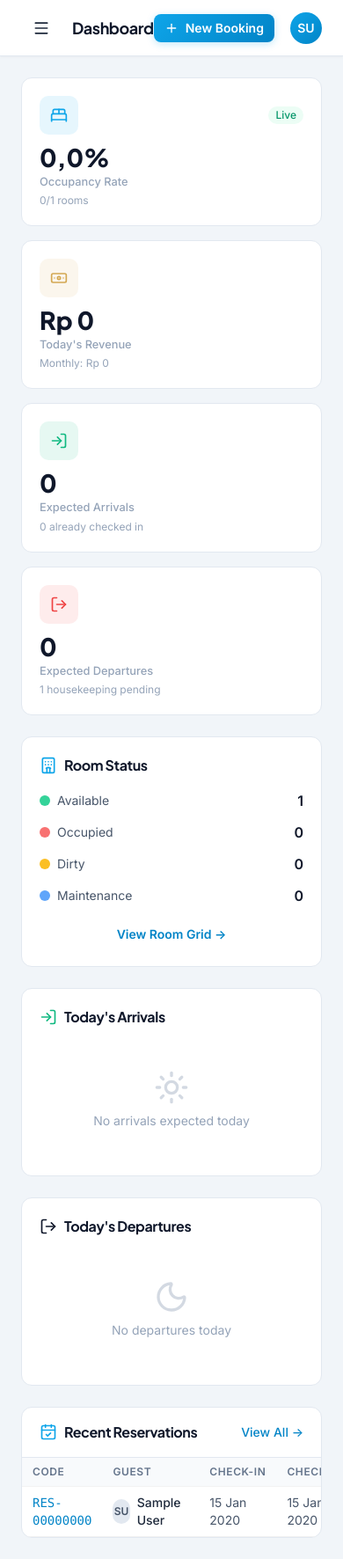
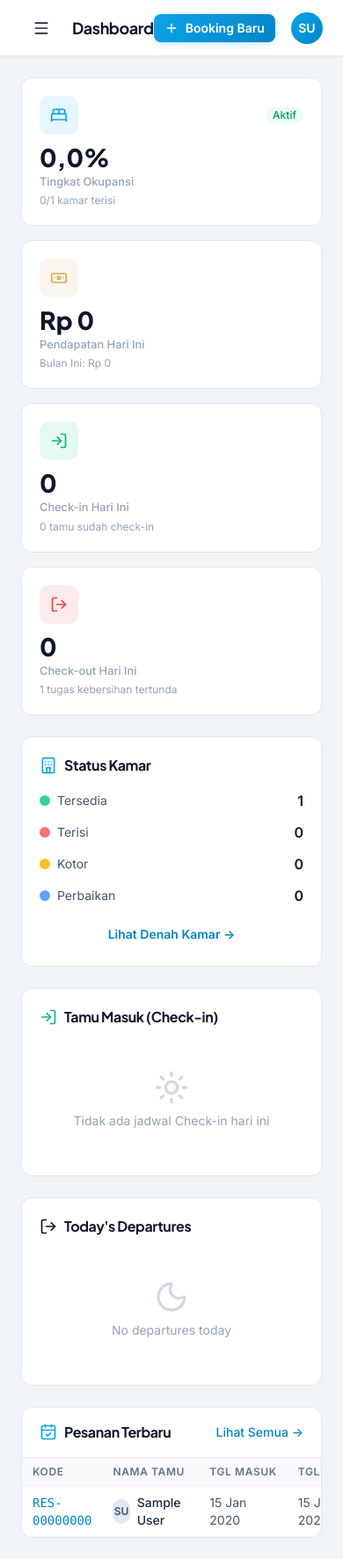
Before and after one commit to awangsuryarmdhn/hotelku, a Django app: page / in a window 390 px wide. Shown: the whole page at 88% size. Run offline with Django 5.2, Linux system fonts and the light colour scheme; a user stored in the database is signed in; tables that the repository leaves empty hold one stand-in row (values such as "Sample post"); some libraries are stand-ins or nearby versions.

Commit message:
Precise manual indonesian UI translation and fix CSS tablet rendering bug

```diff
--- a/static/css/app.css
+++ b/static/css/app.css
@@ -406,20 +406,12 @@ h1, h2, h3, h4, h5, h6,
 }
 
 /* ── Responsive ──────────────────────────────── */
-@media (max-width: 1024px) {
-    .sidebar { width: var(--sidebar-collapsed); }
-    .sidebar .sidebar-brand-text,
-    .sidebar .sidebar-brand-sub,
-    .sidebar .sidebar-section-title,
-    .sidebar .sidebar-link span { display: none; }
-    .main-content { margin-left: var(--sidebar-collapsed); }
-}
-
 @media (max-width: 768px) {
     .sidebar { transform: translateX(-100%); width: var(--sidebar-width); }
     .sidebar.open { transform: translateX(0); }
     .main-content { margin-left: 0; }
 }
+
 
 /* ── POS Terminal ────────────────────────────── */
 .pos-item-card {
--- a/templates/base.html
+++ b/templates/base.html
@@ -53,61 +53,61 @@
         <nav class="sidebar-nav">
             <!-- Overview -->
             <div class="sidebar-section">
-                <div class="sidebar-section-title">Overview</div>
+                <div class="sidebar-section-title">Gambaran Umum</div>
                 <a href="{% url 'dashboard:index' %}" class="sidebar-link {% active_nav request '^/$' %}">
                     <i data-lucide="layout-dashboard"></i>
-                    <span>Dashboard</span>
+                    <span>Beranda</span>
                 </a>
             </div>
 
             <!-- Operations -->
             <div class="sidebar-section">
-                <div class="sidebar-section-title">Operations</div>
+                <div class="sidebar-section-title">Operasional</div>
                 <a href="{% url 'frontdesk:board' %}" class="sidebar-link {% active_nav request 'frontdesk' %}">
                     <i data-lucide="concierge-bell"></i>
-                    <span>Front Desk</span>
+                    <span>Resepsionis</span>
                 </a>
                 <a href="{% url 'reservations:list' %}" class="sidebar-link {% active_nav request 'reservations' %}">
                     <i data-lucide="calendar-check"></i>
-                    <span>Reservations</span>
+                    <span>Reservasi</span>
                 </a>
                 <a href="{% url 'rooms:list' %}" class="sidebar-link {% active_nav request 'rooms' %}">
                     <i data-lucide="bed-double"></i>
-                    <span>Rooms</span>
+                    <span>Kamar</span>
                 </a>
                 <a href="{% url 'guests:list' %}" class="sidebar-link {% active_nav request 'guests' %}">
                     <i data-lucide="users"></i>
-                    <span>Guests</span>
+                    <span>Data Tamu</span>
                 </a>
             </div>
 
             <!-- Services -->
             <div class="sidebar-section">
-                <div class="sidebar-section-title">Services</div>
+                <div class="sidebar-section-title">Layanan</div>
                 <a href="{% url 'housekeeping:board' %}" class="sidebar-link {% active_nav request 'housekeeping' %}">
                     <i data-lucide="sparkles"></i>
-                    <span>Housekeeping</span>
+                    <span>Tata Graha</span>
                 </a>
                 <a href="{% url 'billing:list' %}" class="sidebar-link {% active_nav request 'billing' %}">
                     <i data-lucide="receipt"></i>
-                    <span>Billing</span>
+                    <span>Tagihan & Invoice</span>
                 </a>
                 <a href="{% url 'pos:terminal' %}" class="sidebar-link {% active_nav request 'pos' %}">
                     <i data-lucide="utensils-crossed"></i>
-                    <span>POS Terminal</span>
+                    <span>Kasir (F&B)</span>
                 </a>
                 <a href="{% url 'inventory:list' %}" class="sidebar-link {% active_nav request 'inventory' %}">
                     <i data-lucide="package"></i>
-                    <span>Inventory</span>
+                    <span>Inventaris</span>
                 </a>
             </div>
 
             <!-- Insights -->
             <div class="sidebar-section">
-                <div class="sidebar-section-title">Insights</div>
+                <div class="sidebar-section-title">Manajemen</div>
                 <a href="{% url 'reports:index' %}" class="sidebar-link {% active_nav request 'reports' %}">
                     <i data-lucide="bar-chart-3"></i>
-                    <span>Reports</span>
+                    <span>Laporan Analisis</span>
                 </a>
             </div>
         </nav>
@@ -141,14 +141,14 @@
                             <span class="text-slate-900 font-semibold">{{ user.display_name }}</span>
                             <span class="text-xs text-slate-500">{{ user.role|title }}</span>
                         </li>
-                        <li><a href="{% url 'accounts:profile' %}"><i data-lucide="user" class="w-4 h-4"></i> Profile</a></li>
-                        <li><a href="{% url 'admin:index' %}" target="_blank"><i data-lucide="settings" class="w-4 h-4"></i> Admin Panel</a></li>
+                        <li><a href="{% url 'accounts:profile' %}"><i data-lucide="user" class="w-4 h-4"></i> Profil Saya</a></li>
+                        <li><a href="{% url 'admin:index' %}" target="_blank"><i data-lucide="settings" class="w-4 h-4"></i> Konfigurasi Sistem</a></li>
                         <div class="divider my-1"></div>
                         <li>
                             <form method="post" action="{% url 'accounts:logout' %}">
                                 {% csrf_token %}
                                 <button type="submit" class="w-full text-left text-red-600">
-                                    <i data-lucide="log-out" class="w-4 h-4"></i> Sign Out
+                                    <i data-lucide="log-out" class="w-4 h-4"></i> Keluar
                                 </button>
                             </form>
                         </li>
--- a/templates/dashboard/index.html
+++ b/templates/dashboard/index.html
@@ -7,7 +7,7 @@
 
 {% block page_actions %}
 <a href="{% url 'reservations:create' %}" class="btn btn-manta btn-sm gap-2 rounded-lg">
-    <i data-lucide="plus" class="w-4 h-4"></i> New Booking
+    <i data-lucide="plus" class="w-4 h-4"></i> Booking Baru
 </a>
 {% endblock %}
 
@@ -20,11 +20,11 @@
             <div class="stat-card-icon teal">
                 <i data-lucide="bed-double" class="w-5 h-5"></i>
             </div>
-            <span class="text-xs font-medium text-emerald-600 bg-emerald-50 px-2 py-0.5 rounded-full">Live</span>
+            <span class="text-xs font-medium text-emerald-600 bg-emerald-50 px-2 py-0.5 rounded-full">Aktif</span>
         </div>
         <div class="stat-card-value">{{ occupancy_rate }}%</div>
-        <div class="stat-card-label">Occupancy Rate</div>
-        <div class="text-xs text-slate-400 mt-1">{{ occupied_rooms }}/{{ total_rooms }} rooms</div>
+        <div class="stat-card-label">Tingkat Okupansi</div>
+        <div class="text-xs text-slate-400 mt-1">{{ occupied_rooms }}/{{ total_rooms }} kamar terisi</div>
     </div>
 
     <!-- Today's Revenue -->
@@ -35,8 +35,8 @@
             </div>
         </div>
         <div class="stat-card-value">{{ todays_revenue|idr }}</div>
-        <div class="stat-card-label">Today's Revenue</div>
-        <div class="text-xs text-slate-400 mt-1">Monthly: {{ monthly_revenue|idr }}</div>
+        <div class="stat-card-label">Pendapatan Hari Ini</div>
+        <div class="text-xs text-slate-400 mt-1">Bulan Ini: {{ monthly_revenue|idr }}</div>
     </div>
 
     <!-- Arrivals -->
@@ -47,8 +47,8 @@
             </div>
         </div>
         <div class="stat-card-value">{{ todays_arrivals }}</div>
-        <div class="stat-card-label">Expected Arrivals</div>
-        <div class="text-xs text-slate-400 mt-1">{{ todays_checkins }} already checked in</div>
+        <div class="stat-card-label">Check-in Hari Ini</div>
+        <div class="text-xs text-slate-400 mt-1">{{ todays_checkins }} tamu sudah check-in</div>
     </div>
 
     <!-- Departures -->
@@ -59,8 +59,8 @@
             </div>
         </div>
         <div class="stat-card-value">{{ todays_departures }}</div>
-        <div class="stat-card-label">Expected Departures</div>
-        <div class="text-xs text-slate-400 mt-1">{{ pending_tasks }} housekeeping pending</div>
+        <div class="stat-card-label">Check-out Hari Ini</div>
+        <div class="text-xs text-slate-400 mt-1">{{ pending_tasks }} tugas kebersihan tertunda</div>
     </div>
 </div>
 
@@ -70,40 +70,40 @@
     <div class="bg-white rounded-xl border border-slate-200 p-5">
         <h3 class="font-heading font-bold text-slate-900 mb-4 flex items-center gap-2">
             <i data-lucide="hotel" class="w-5 h-5 text-sky-500"></i>
-            Room Status
+            Status Kamar
         </h3>
         <div class="space-y-3">
             <div class="flex items-center justify-between">
                 <div class="flex items-center gap-2">
                     <div class="w-3 h-3 rounded-full bg-emerald-400"></div>
-                    <span class="text-sm text-slate-600">Available</span>
+                    <span class="text-sm text-slate-600">Tersedia</span>
                 </div>
                 <span class="font-bold text-slate-900">{{ available_rooms }}</span>
             </div>
             <div class="flex items-center justify-between">
                 <div class="flex items-center gap-2">
                     <div class="w-3 h-3 rounded-full bg-red-400"></div>
-                    <span class="text-sm text-slate-600">Occupied</span>
+                    <span class="text-sm text-slate-600">Terisi</span>
                 </div>
                 <span class="font-bold text-slate-900">{{ occupied_rooms }}</span>
             </div>
             <div class="flex items-center justify-between">
                 <div class="flex items-center gap-2">
                     <div class="w-3 h-3 rounded-full bg-amber-400"></div>
-                    <span class="text-sm text-slate-600">Dirty</span>
+                    <span class="text-sm text-slate-600">Kotor</span>
                 </div>
                 <span class="font-bold text-slate-900">{{ dirty_rooms }}</span>
             </div>
             <div class="flex items-center justify-between">
                 <div class="flex items-center gap-2">
                     <div class="w-3 h-3 rounded-full bg-blue-400"></div>
-                    <span class="text-sm text-slate-600">Maintenance</span>
+                    <span class="text-sm text-slate-600">Perbaikan</span>
                 </div>
                 <span class="font-bold text-slate-900">{{ maintenance_rooms }}</span>
             </div>
         </div>
         <a href="{% url 'rooms:grid' %}" class="btn btn-ghost btn-sm w-full mt-4 text-sky-600">
-            View Room Grid →
+            Lihat Denah Kamar →
         </a>
     </div>
 
@@ -111,7 +111,7 @@
     <div class="bg-white rounded-xl border border-slate-200 p-5">
         <h3 class="font-heading font-bold text-slate-900 mb-4 flex items-center gap-2">
             <i data-lucide="log-in" class="w-5 h-5 text-emerald-500"></i>
-            Today's Arrivals
+            Tamu Masuk (Check-in)
         </h3>
         {% if arrivals %}
         <div class="space-y-2">
@@ -122,7 +122,7 @@
                     <div class="text-xs text-slate-500">{{ res.reservation_code }}</div>
                 </div>
                 <a href="{% url 'frontdesk:checkin' res.pk %}" class="btn btn-sm btn-manta rounded-lg">
-                    Check In
+                    Check-in
                 </a>
             </div>
             {% endfor %}
@@ -130,7 +130,7 @@
         {% else %}
         <div class="text-center py-8 text-slate-400">
             <i data-lucide="sun" class="w-10 h-10 mx-auto mb-2 opacity-40"></i>
-            <p class="text-sm">No arrivals expected today</p>
+            <p class="text-sm">Tidak ada jadwal Check-in hari ini</p>
         </div>
         {% endif %}
     </div>
@@ -169,20 +169,20 @@
     <div class="px-5 py-4 border-b border-slate-200 flex items-center justify-between">
         <h3 class="font-heading font-bold text-slate-900 flex items-center gap-2">
             <i data-lucide="calendar-check" class="w-5 h-5 text-sky-500"></i>
-            Recent Reservations
+            Pesanan Terbaru
         </h3>
-        <a href="{% url 'reservations:list' %}" class="text-sm text-sky-600 font-medium hover:underline">View All →</a>
+        <a href="{% url 'reservations:list' %}" class="text-sm text-sky-600 font-medium hover:underline">Lihat Semua →</a>
     </div>
     <div class="overflow-x-auto">
         <table class="table table-sm">
             <thead>
                 <tr class="bg-slate-50">
-                    <th class="font-semibold text-xs uppercase tracking-wider text-slate-500">Code</th>
-                    <th class="font-semibold text-xs uppercase tracking-wider text-slate-500">Guest</th>
-                    <th class="font-semibold text-xs uppercase tracking-wider text-slate-500">Check-in</th>
-                    <th class="font-semibold text-xs uppercase tracking-wider text-slate-500">Check-out</th>
+                    <th class="font-semibold text-xs uppercase tracking-wider text-slate-500">Kode</th>
+                    <th class="font-semibold text-xs uppercase tracking-wider text-slate-500">Nama Tamu</th>
+                    <th class="font-semibold text-xs uppercase tracking-wider text-slate-500">Tgl Masuk</th>
+                    <th class="font-semibold text-xs uppercase tracking-wider text-slate-500">Tgl Keluar</th>
                     <th class="font-semibold text-xs uppercase tracking-wider text-slate-500">Status</th>
-                    <th class="font-semibold text-xs uppercase tracking-wider text-slate-500">Source</th>
+                    <th class="font-semibold text-xs uppercase tracking-wider text-slate-500">Sumber</th>
                 </tr>
             </thead>
             <tbody>
```
